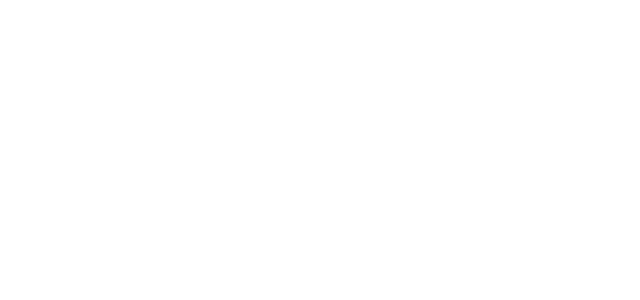
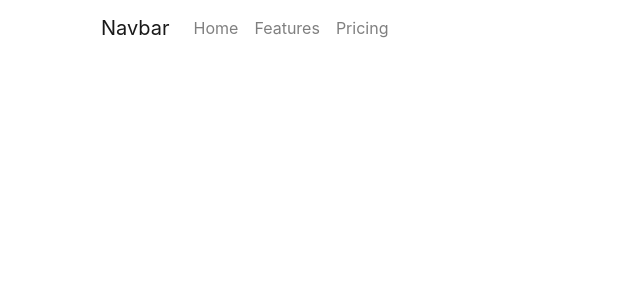
Before and after one commit to rakhiakter/personal-portfolio, a React (Create React App) app: page / in a window 1280 px wide. Shown: the top 300 px of the page, without its empty margins (0-640 px from the left). Built offline with nearby package versions, Linux system fonts and the light colour scheme.

Commit message:
code added

```diff
--- a/package.json
+++ b/package.json
@@ -3,13 +3,17 @@
   "version": "0.1.0",
   "private": true,
   "dependencies": {
+    "@popperjs/core": "^2.5.3",
     "@testing-library/jest-dom": "^5.11.5",
     "@testing-library/react": "^11.1.0",
     "@testing-library/user-event": "^12.1.10",
     "bootstrap": "^4.5.3",
+    "jquery": "^3.5.1",
+    "popper.js": "^1.16.1",
     "react": "^17.0.1",
     "react-bootstrap": "^1.4.0",
     "react-dom": "^17.0.1",
+    "react-popper": "^2.2.3",
     "react-scripts": "4.0.0",
     "web-vitals": "^0.2.4"
   },
--- a/src/Components/Header/Header.js
+++ b/src/Components/Header/Header.js
@@ -1,11 +1,10 @@
 import React from 'react';
-import { Navbar } from 'react-bootstrap';
-
+import NavigationBar from '../NavigationBar/NavigationBar';
 const Header = () => {
     return (
-        <div>
-            <Navbar></Navbar>
-        </div>
+      <div>
+        <NavigationBar/>
+      </div>
     );
 };
 
--- a/src/Components/Home/Home.js
+++ b/src/Components/Home/Home.js
@@ -1,10 +1,11 @@
 import React from 'react';
-import MainHeader from '../MainHeader/MainHeader';
+import Header from '../Header/Header';
+
 
 const Home = () => {
     return (
         <div>
-         <MainHeader></MainHeader>
+       <Header></Header>
         </div>
     );
 };
--- a/src/Components/MainHeader/MainHeader.js
+++ b/src/Components/MainHeader/MainHeader.js
@@ -1,10 +1,11 @@
 import React from 'react';
-import Header from '../Header/Header';
+
+
 
 const MainHeader = () => {
     return (
         <div>
-            <Header></Header>
+          <h1>main</h1>
 
         </div>
     );
--- /dev/null
+++ b/src/Components/NavigationBar/NavigationBar.js
@@ -0,0 +1,22 @@
+import React from 'react';
+import { Container, Nav, Navbar } from 'react-bootstrap';
+
+const NavigationBar = () => {
+    return (
+
+        <Container>
+          <Navbar variant="light">
+            <Navbar.Brand href="#home">Navbar</Navbar.Brand>
+            <Nav className="mr-auto">
+              <Nav.Link href="#home">Home</Nav.Link>
+              <Nav.Link href="#features">Features</Nav.Link>
+              <Nav.Link href="#pricing">Pricing</Nav.Link>
+            </Nav>
+
+          </Navbar>
+        </Container>
+
+    );
+};
+
+export default NavigationBar;
```
Also changed, not shown: src/Components/Navbar/Navbar.js (deleted, +0 -11 lines), src/Components/NavigationBar/NavigationBar.css (added), 1 other file (tests, documents, lock files or other folders).
